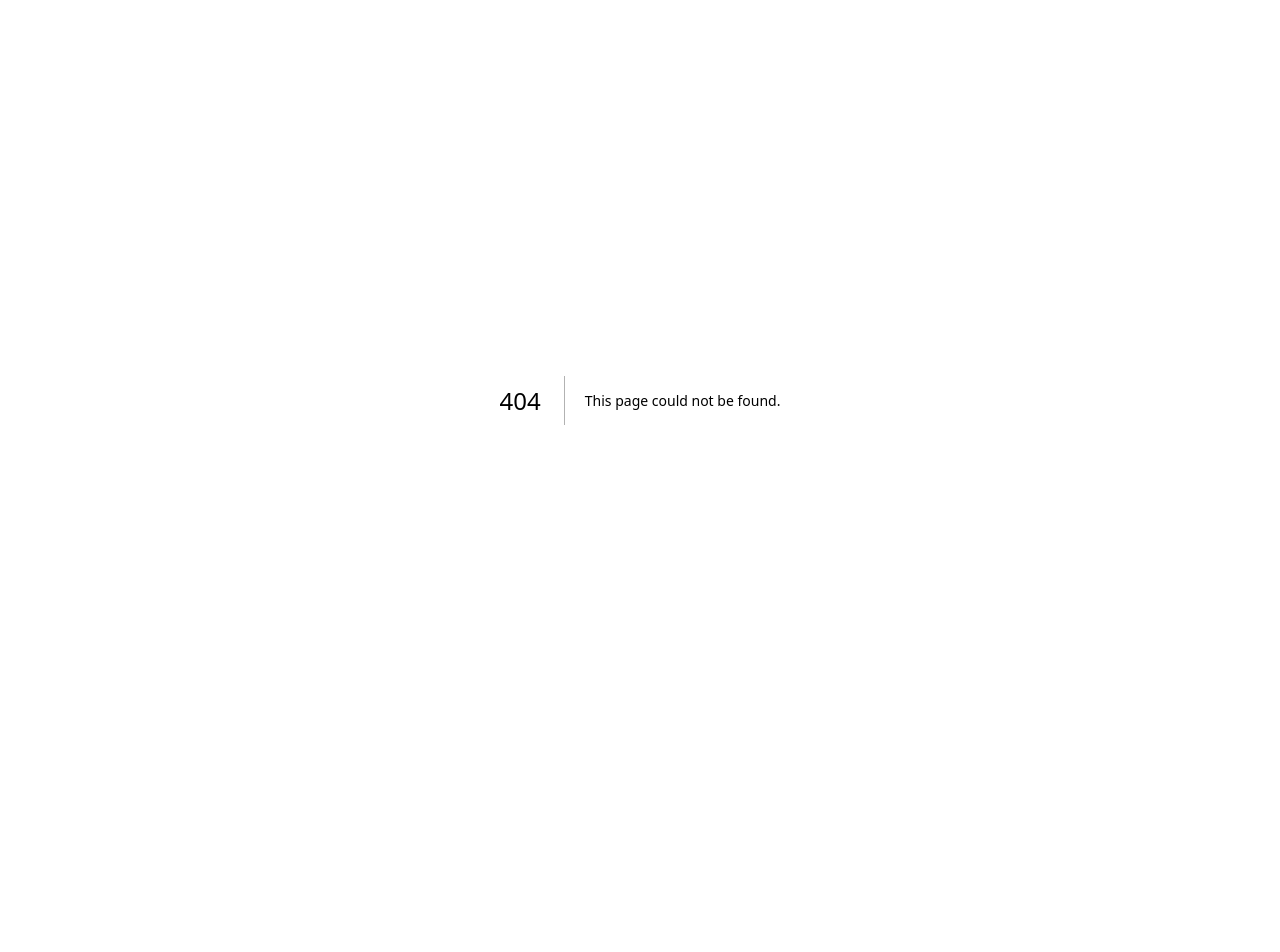
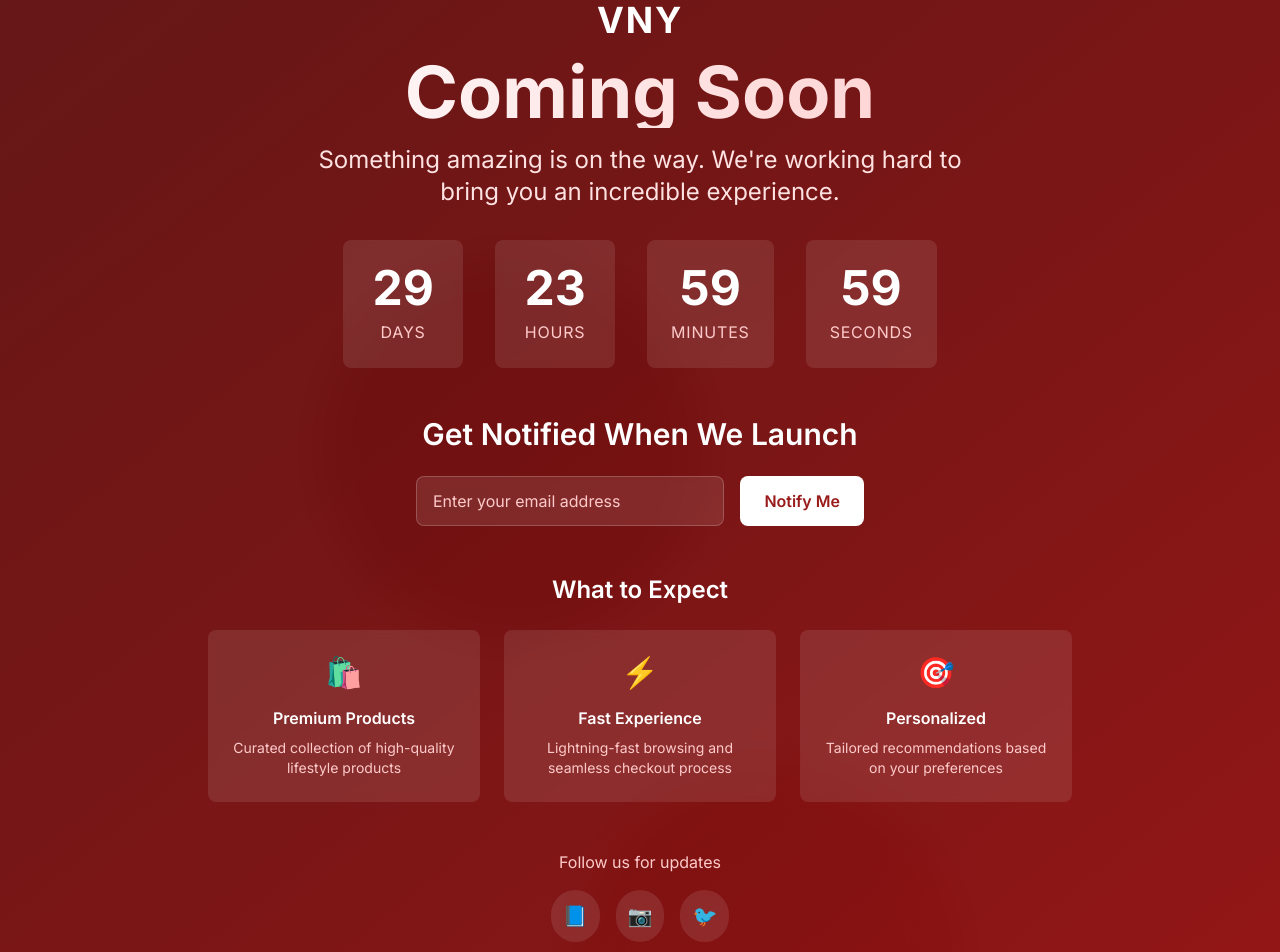
Before and after one commit to lgarin211/VANYGRUB, a Next.js app: page /comingsoon in a window 1280 px wide. Before the commit this address had no page. Shown: the top 952 px of the page. Before the commit the page ends 800 px from the top, so only its background shows below. Built offline with nearby package versions, Linux system fonts and the light colour scheme.

Commit message:
add bew connubg

```diff
--- /dev/null
+++ b/app/comingsoon/page.tsx
@@ -0,0 +1,178 @@
+'use client';
+
+import { useState, useEffect } from 'react';
+import Link from 'next/link';
+
+export default function ComingSoonPage() {
+  const [timeLeft, setTimeLeft] = useState({
+    days: 0,
+    hours: 0,
+    minutes: 0,
+    seconds: 0
+  });
+
+  const [email, setEmail] = useState('');
+  const [isSubscribed, setIsSubscribed] = useState(false);
+
+  // Set target date (30 days from now)
+  const targetDate = new Date();
+  targetDate.setDate(targetDate.getDate() + 30);
+
+  useEffect(() => {
+    const timer = setInterval(() => {
+      const now = new Date().getTime();
+      const target = targetDate.getTime();
+      const difference = target - now;
+
+      if (difference > 0) {
+        const days = Math.floor(difference / (1000 * 60 * 60 * 24));
+        const hours = Math.floor((difference % (1000 * 60 * 60 * 24)) / (1000 * 60 * 60));
+        const minutes = Math.floor((difference % (1000 * 60 * 60)) / (1000 * 60));
+        const seconds = Math.floor((difference % (1000 * 60)) / 1000);
+
+        setTimeLeft({ days, hours, minutes, seconds });
+      } else {
+        setTimeLeft({ days: 0, hours: 0, minutes: 0, seconds: 0 });
+      }
+    }, 1000);
+
+    return () => clearInterval(timer);
+  }, [targetDate]);
+
+  const handleSubscribe = (e: React.FormEvent) => {
+    e.preventDefault();
+    if (email) {
+      // Here you would typically send the email to your backend
+      console.log('Subscribing email:', email);
+      setIsSubscribed(true);
+      setEmail('');
+    }
+  };
+
+  return (
+    <div className="min-h-screen bg-gradient-to-br from-red-900 via-red-800 to-red-700 flex flex-col items-center justify-center text-white relative overflow-hidden">
+      {/* Background Effects */}
+      <div className="absolute inset-0 bg-black bg-opacity-20"></div>
+      <div className="absolute top-0 left-0 w-full h-full">
+        <div className="absolute top-1/4 left-1/4 w-96 h-96 bg-red-600 rounded-full mix-blend-multiply filter blur-xl opacity-20 animate-pulse"></div>
+        <div className="absolute top-3/4 right-1/4 w-96 h-96 bg-red-500 rounded-full mix-blend-multiply filter blur-xl opacity-20 animate-pulse animation-delay-2000"></div>
+      </div>
+
+      <div className="relative z-10 text-center max-w-4xl mx-auto px-4">
+        {/* Header */}
+        <div className="mb-8">
+          <Link href="/vny" className="text-4xl font-bold tracking-wider mb-4 inline-block hover:text-red-300 transition-colors">
+            VNY
+          </Link>
+          <h1 className="text-6xl md:text-7xl font-bold mb-4 bg-gradient-to-r from-white to-red-200 bg-clip-text text-transparent">
+            Coming Soon
+          </h1>
+          <p className="text-xl md:text-2xl text-red-100 mb-8 max-w-2xl mx-auto">
+            Something amazing is on the way. We're working hard to bring you an incredible experience.
+          </p>
+        </div>
+
+        {/* Countdown Timer */}
+        <div className="mb-12">
+          <div className="flex flex-wrap justify-center gap-4 md:gap-8">
+            {[
+              { label: 'Days', value: timeLeft.days },
+              { label: 'Hours', value: timeLeft.hours },
+              { label: 'Minutes', value: timeLeft.minutes },
+              { label: 'Seconds', value: timeLeft.seconds }
+            ].map((item, index) => (
+              <div key={index} className="bg-white bg-opacity-10 backdrop-blur-sm rounded-lg p-4 md:p-6 min-w-[80px] md:min-w-[120px]">
+                <div className="text-3xl md:text-5xl font-bold mb-2">
+                  {item.value.toString().padStart(2, '0')}
+                </div>
+                <div className="text-sm md:text-base text-red-200 uppercase tracking-wider">
+                  {item.label}
+                </div>
+              </div>
+            ))}
+          </div>
+        </div>
+
+        {/* Subscription Form */}
+        <div className="mb-12">
+          <h2 className="text-2xl md:text-3xl font-semibold mb-6">Get Notified When We Launch</h2>
+
+          {!isSubscribed ? (
+            <form onSubmit={handleSubscribe} className="max-w-md mx-auto">
+              <div className="flex flex-col sm:flex-row gap-4">
+                <input
+                  type="email"
+                  value={email}
+                  onChange={(e) => setEmail(e.target.value)}
+                  placeholder="Enter your email address"
+                  className="flex-1 px-4 py-3 rounded-lg bg-white bg-opacity-10 backdrop-blur-sm border border-white border-opacity-20 text-white placeholder-red-200 focus:outline-none focus:ring-2 focus:ring-white focus:ring-opacity-30"
+                  required
+                />
+                <button
+                  type="submit"
+                  className="px-6 py-3 bg-white text-red-800 font-semibold rounded-lg hover:bg-red-100 transition-colors duration-200"
+                >
+                  Notify Me
+                </button>
+              </div>
+            </form>
+          ) : (
+            <div className="bg-green-600 bg-opacity-20 border border-green-400 rounded-lg p-4 max-w-md mx-auto">
+              <p className="text-green-200">
+                ✅ Thank you! We'll notify you when we launch.
+              </p>
+            </div>
+          )}
+        </div>
+
+        {/* Features Preview */}
+        <div className="mb-12">
+          <h3 className="text-xl md:text-2xl font-semibold mb-6">What to Expect</h3>
+          <div className="grid md:grid-cols-3 gap-6">
+            <div className="bg-white bg-opacity-10 backdrop-blur-sm rounded-lg p-6">
+              <div className="text-3xl mb-4">🛍️</div>
+              <h4 className="font-semibold mb-2">Premium Products</h4>
+              <p className="text-red-200 text-sm">Curated collection of high-quality lifestyle products</p>
+            </div>
+            <div className="bg-white bg-opacity-10 backdrop-blur-sm rounded-lg p-6">
+              <div className="text-3xl mb-4">⚡</div>
+              <h4 className="font-semibold mb-2">Fast Experience</h4>
+              <p className="text-red-200 text-sm">Lightning-fast browsing and seamless checkout process</p>
+            </div>
+            <div className="bg-white bg-opacity-10 backdrop-blur-sm rounded-lg p-6">
+              <div className="text-3xl mb-4">🎯</div>
+              <h4 className="font-semibold mb-2">Personalized</h4>
+              <p className="text-red-200 text-sm">Tailored recommendations based on your preferences</p>
+            </div>
+          </div>
+        </div>
+
+        {/* Social Links */}
+        <div className="mb-8">
+          <p className="text-red-200 mb-4">Follow us for updates</p>
+          <div className="flex justify-center gap-4">
+            <a href="#" className="bg-white bg-opacity-10 backdrop-blur-sm p-3 rounded-full hover:bg-opacity-20 transition-colors">
+              <span className="text-xl">📘</span>
+            </a>
+            <a href="#" className="bg-white bg-opacity-10 backdrop-blur-sm p-3 rounded-full hover:bg-opacity-20 transition-colors">
+              <span className="text-xl">📷</span>
+            </a>
+            <a href="#" className="bg-white bg-opacity-10 backdrop-blur-sm p-3 rounded-full hover:bg-opacity-20 transition-colors">
+              <span className="text-xl">🐦</span>
+            </a>
+          </div>
+        </div>
+
+        {/* Back to Home */}
+        <div>
+          <Link
+            href="/vny"
+            className="inline-block bg-white bg-opacity-10 backdrop-blur-sm px-6 py-3 rounded-lg border border-white border-opacity-20 hover:bg-opacity-20 transition-colors"
+          >
+            ← Back to Home
+          </Link>
+        </div>
+      </div>
+    </div>
+  );
+}
```
